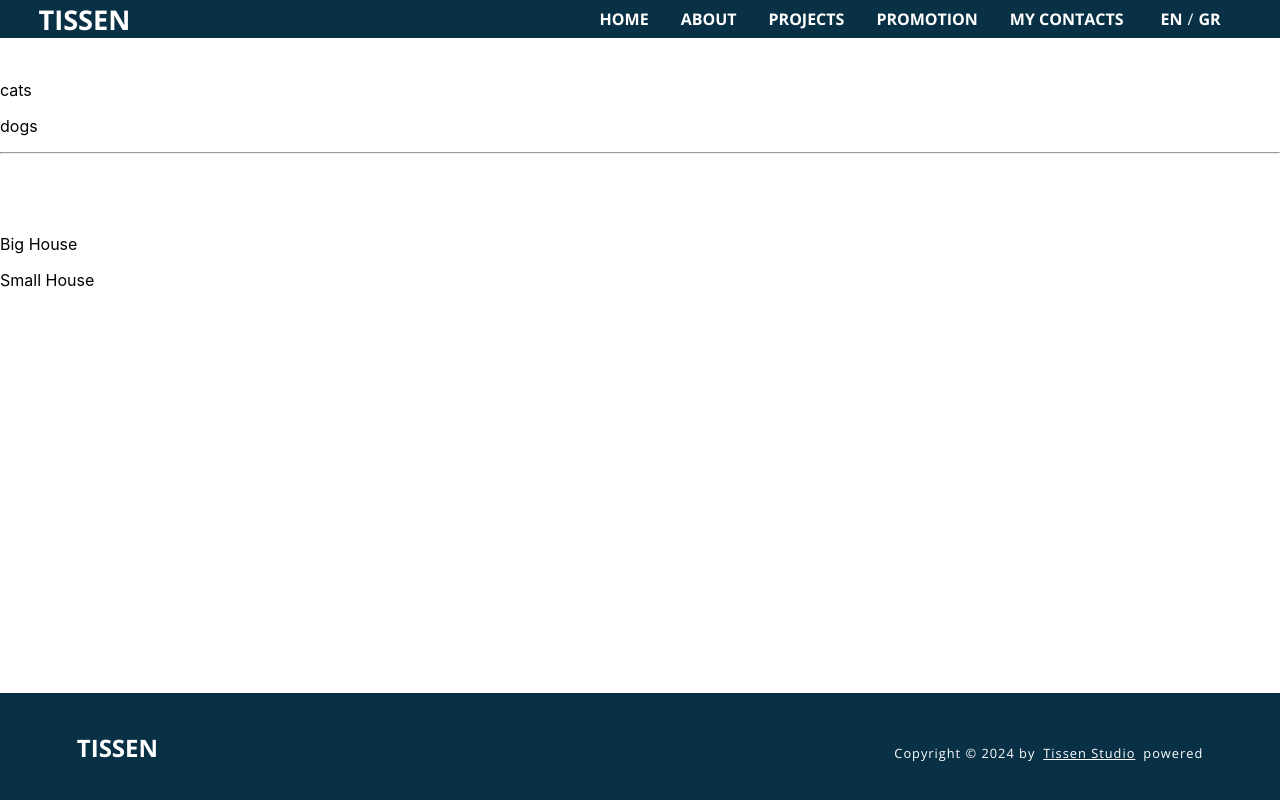
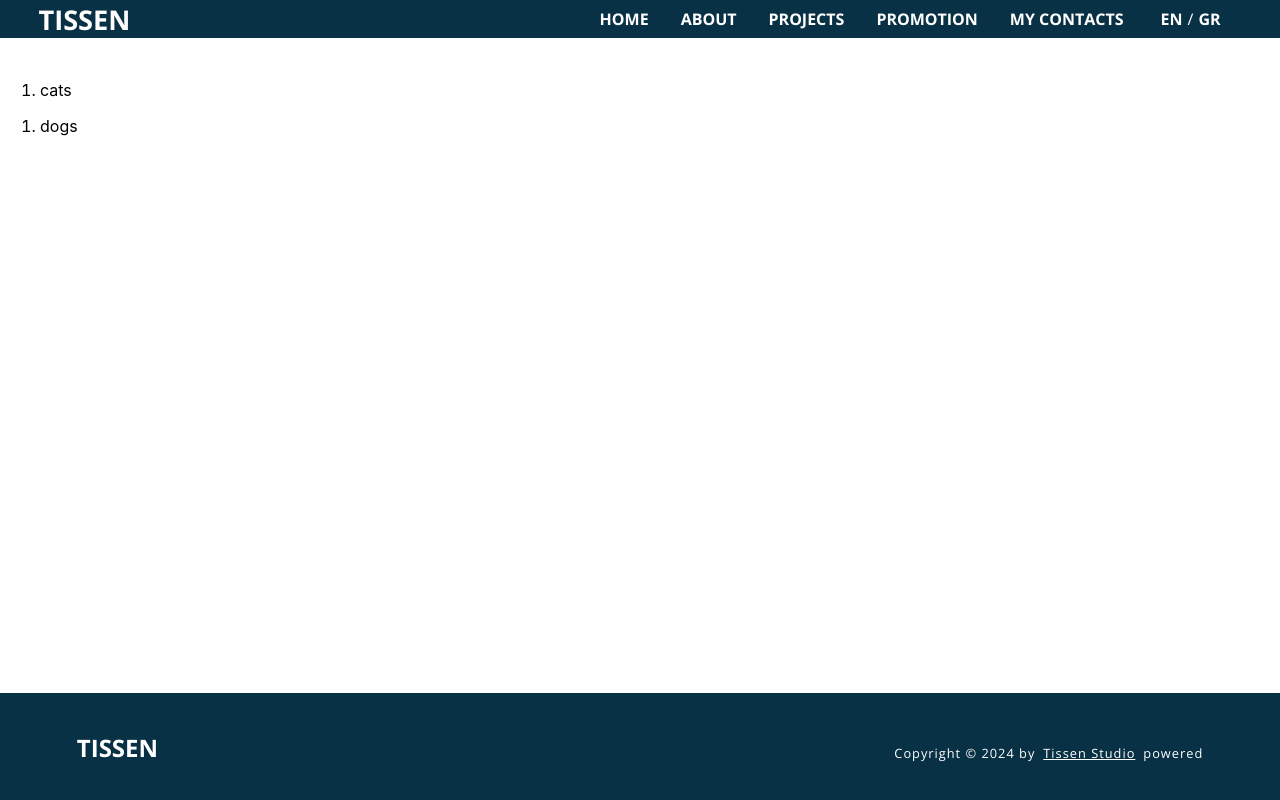
Before and after one commit to RuslanTissen/Ruslan_Portfolio, a React (Create React App) app: page / in a window 1280 px wide. Built offline with nearby package versions, Linux system fonts and the light colour scheme; a web font is replaced by a local one.

Commit message:
start play with fetch

```diff
--- a/src/components/start/Start.jsx
+++ b/src/components/start/Start.jsx
@@ -44,8 +44,6 @@ function Start() {
 			{/* <Weather /> */}
 
 			<List data={images} />
-			<hr />
-			<List data={properties} />
 
 			{/* <Contact /> */}
 
--- a/src/components/start/list/Card.jsx
+++ b/src/components/start/list/Card.jsx
@@ -6,9 +6,9 @@ function Card(props) {
 
 
 	return (
-		<div className='card'>
-			<p>{props.item.text}</p>
-		</div>
+		<ol className='card'>
+			<li>{props.item.text}</li>
+		</ol>
 	)
 }
 
--- a/src/components/start/list/List.jsx
+++ b/src/components/start/list/List.jsx
@@ -4,7 +4,6 @@ import Card from "./Card.jsx"
 
 function List(props) {
 	const { data } = props
-
 	console.log(data)
 
 	return (
```
